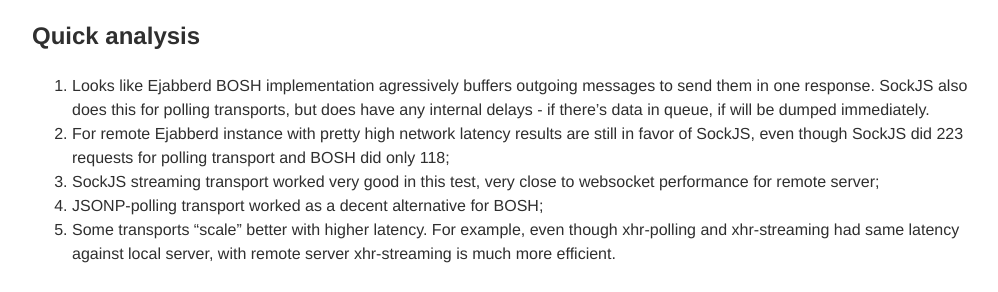
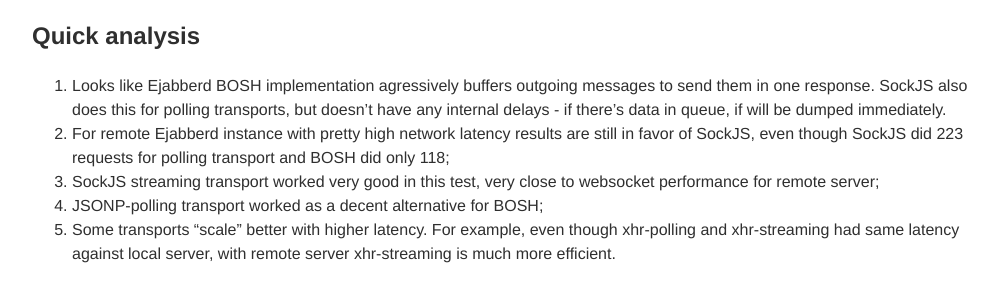
Before and after one commit to mrjoes/mrjoes.github.com, a Jekyll site: the page built from _posts/2012-10-11-sockjs-ejabberd.md, in a window 1280 px wide and 900 px high, scrolled down 1562 px. Shown: the part 430-722 px from the top of the window, without its empty margins (128-1126 px from the left). Built offline with Jekyll 4.4.1, drawn with Linux system fonts in a browser that asks for light colours; comment, search, counter and statistics services are not loaded.

Commit message:
Typo fix

```diff
--- a/_posts/2012-10-11-sockjs-ejabberd.md
+++ b/_posts/2012-10-11-sockjs-ejabberd.md
@@ -148,7 +148,7 @@
 Quick analysis
 --------------
 
-1. Looks like Ejabberd BOSH implementation agressively buffers outgoing messages to send them in one response. SockJS also does this for polling transports, but does have any internal delays - if there's data in queue, if will be dumped immediately.
+1. Looks like Ejabberd BOSH implementation agressively buffers outgoing messages to send them in one response. SockJS also does this for polling transports, but doesn't have any internal delays - if there's data in queue, if will be dumped immediately.
 2. For remote Ejabberd instance with pretty high network latency results are still in favor of SockJS, even though SockJS did 223 requests for polling
 transport and BOSH did only 118;
 3. SockJS streaming transport worked very good in this test, very close to websocket performance for remote server;
```
